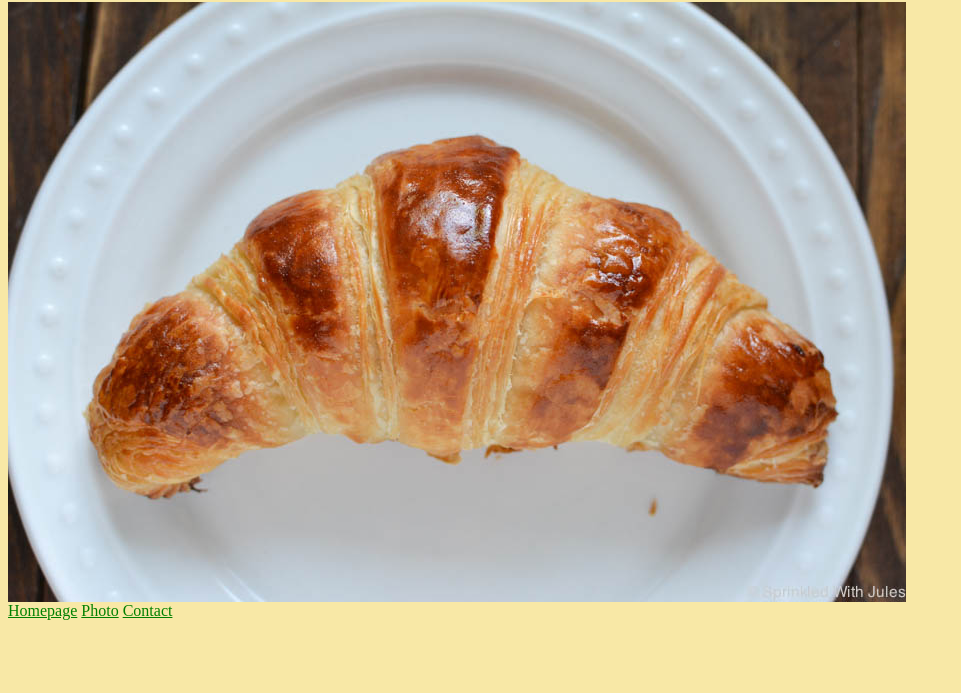
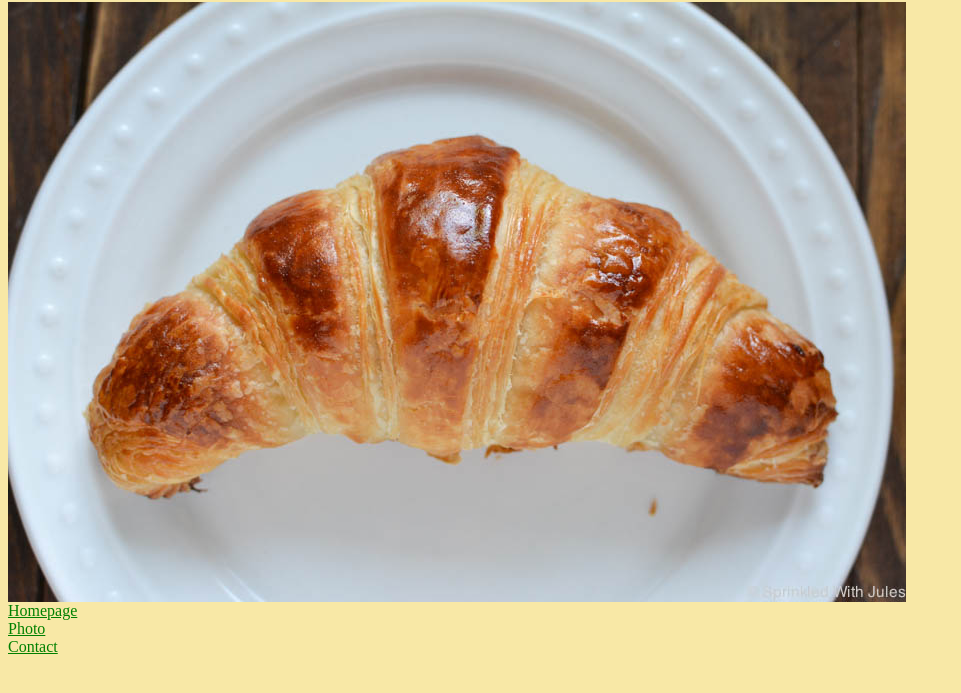
Before and after one commit to carok76/Croissant, a plain HTML site: page photo.html in a window 1280 px wide. Shown: the part 79-772 px from the top of the page, without its empty margins (0-961 px from the left). Drawn offline with nearby package versions, Linux system fonts and the light colour scheme.

Commit message:
Update photo.html

```diff
--- a/photo.html
+++ b/photo.html
@@ -16,7 +16,7 @@
   <body>
     <h1>🥐 A picture of a croissant</h1>
     <img src="/src/croissant.jpg" alt="Croissant"/>
-    <a href="/index.html">Homepage</a>
-    <a href="/photo.html">Photo</a>
-    <a href="/contact.html">Contact</a>
+    <a href="/index.html" class="links">Homepage</a>
+    <a href="/photo.html" class="links">Photo</a>
+    <a href="/contact.html" class="links">Contact</a>
   </body>
```
